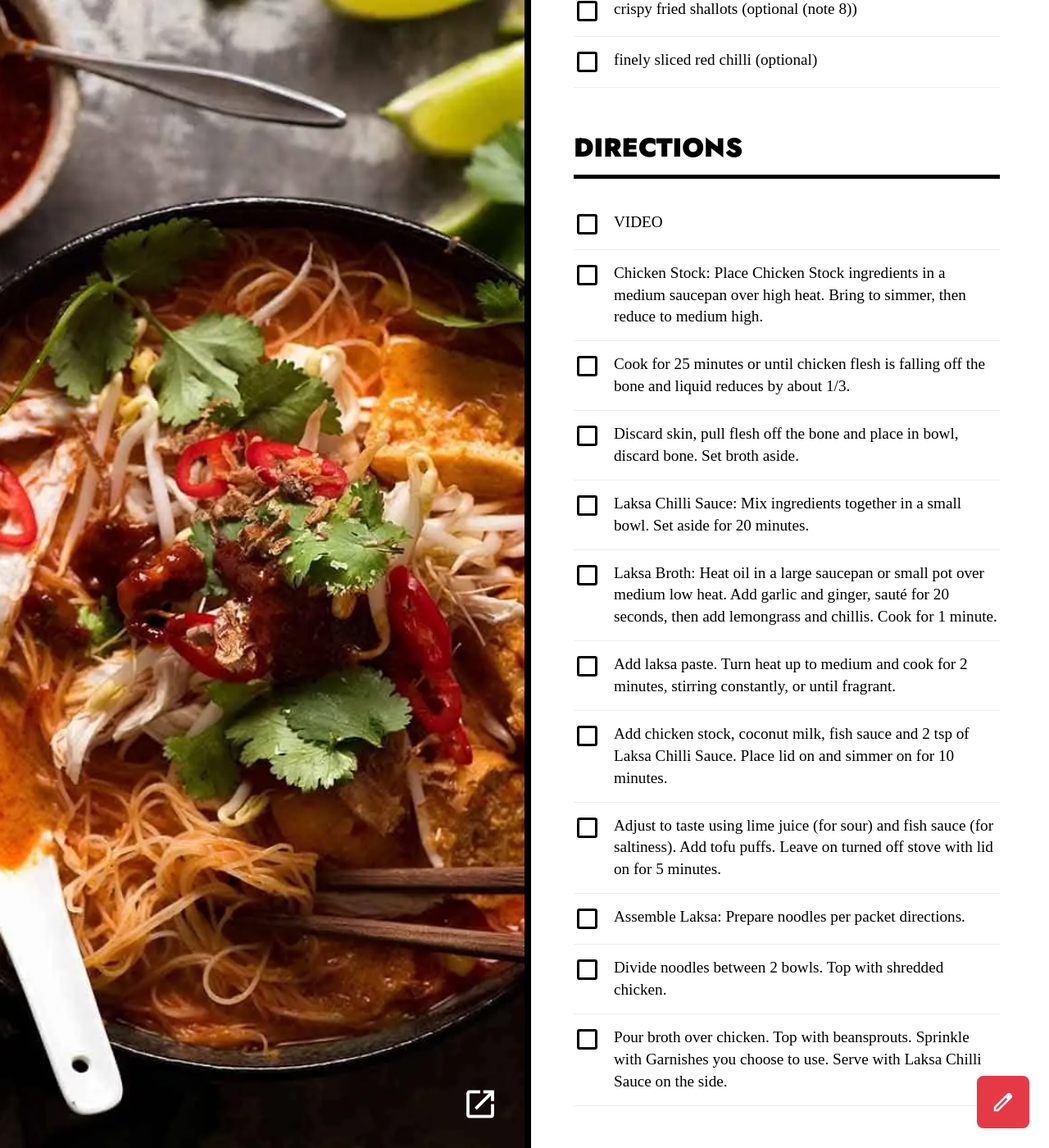
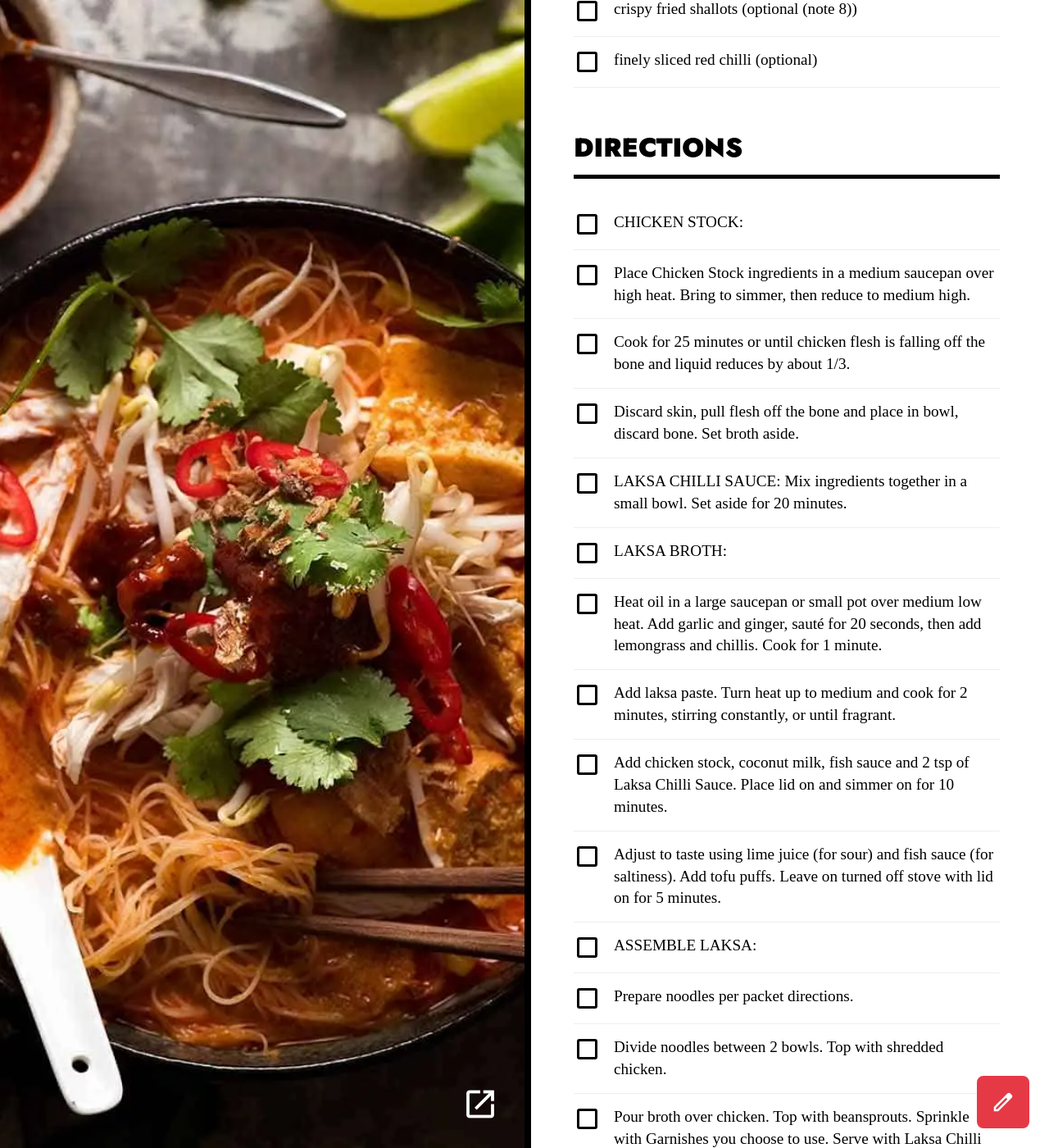
Before and after one commit to amp800/chowdown, a Jekyll site: the page built from _recipes/laksa-noodle-soup.md, in a window 1280 px wide and 1400 px high, scrolled down 2329 px. Shown: the whole window at 82% size. Built offline with Jekyll 4.4.1, drawn with Linux system fonts in a browser that asks for light colours.

Commit message:
Edit recipe _recipes/laksa-noodle-soup.md

```diff
--- a/_recipes/laksa-noodle-soup.md
+++ b/_recipes/laksa-noodle-soup.md
@@ -43,19 +43,20 @@ ingredients:
 - finely sliced red chilli (optional)
 # ---
 directions:
-- VIDEO
-- 'Chicken Stock: Place Chicken Stock ingredients in a medium saucepan over high heat. Bring to simmer, then reduce to medium
-  high.'
+- 'CHICKEN STOCK:'
+- Place Chicken Stock ingredients in a medium saucepan over high heat. Bring to simmer, then reduce to medium high.
 - Cook for 25 minutes or until chicken flesh is falling off the bone and liquid reduces by about 1/3.
 - Discard skin, pull flesh off the bone and place in bowl, discard bone. Set broth aside.
-- 'Laksa Chilli Sauce: Mix ingredients together in a small bowl. Set aside for 20 minutes.'
-- 'Laksa Broth: Heat oil in a large saucepan or small pot over medium low heat. Add garlic and ginger, sauté for 20 seconds,
-  then add lemongrass and chillis. Cook for 1 minute.'
+- 'LAKSA CHILLI SAUCE: Mix ingredients together in a small bowl. Set aside for 20 minutes.'
+- 'LAKSA BROTH:'
+- Heat oil in a large saucepan or small pot over medium low heat. Add garlic and ginger, sauté for 20 seconds, then add lemongrass
+  and chillis. Cook for 1 minute.
 - Add laksa paste. Turn heat up to medium and cook for 2 minutes, stirring constantly, or until fragrant.
 - Add chicken stock, coconut milk, fish sauce and 2 tsp of Laksa Chilli Sauce. Place lid on and simmer on for 10 minutes.
 - Adjust to taste using lime juice (for sour) and fish sauce (for saltiness). Add tofu puffs. Leave on turned off stove with
   lid on for 5 minutes.
-- 'Assemble Laksa: Prepare noodles per packet directions.'
+- 'ASSEMBLE LAKSA:'
+- Prepare noodles per packet directions.
 - Divide noodles between 2 bowls. Top with shredded chicken.
 - Pour broth over chicken. Top with beansprouts. Sprinkle with Garnishes you choose to use. Serve with Laksa Chilli Sauce
   on the side.
```
